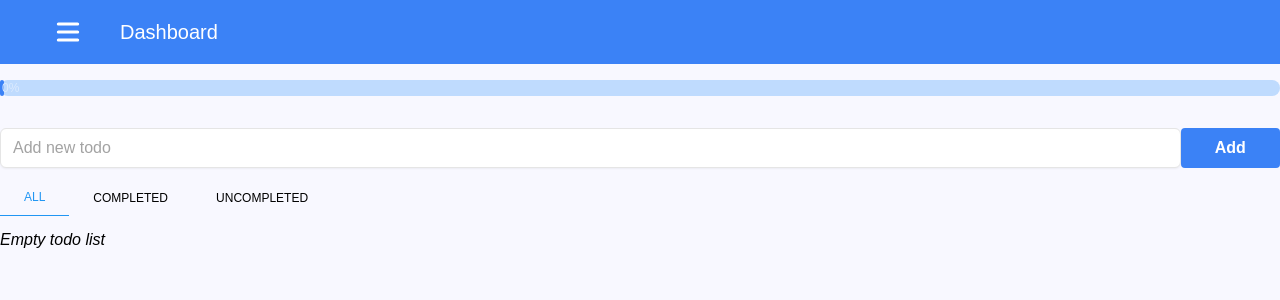
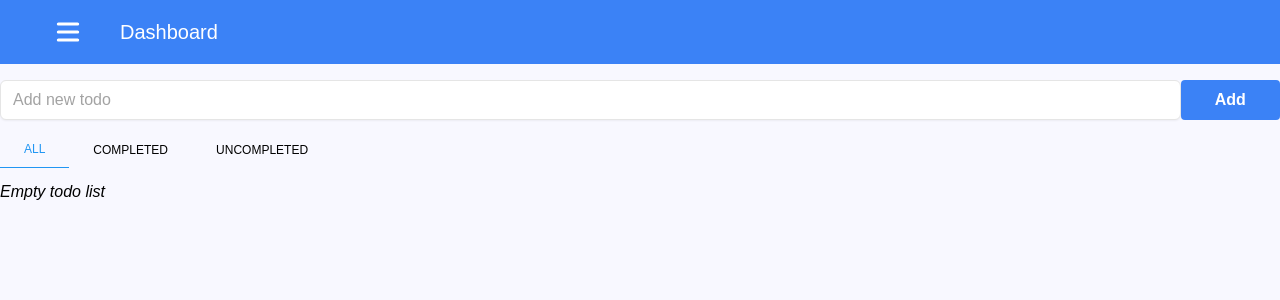
Before and after one commit to nguyenkhoi2806/vuejs-todo, a Vue app: page / in a window 1280 px wide. Shown: the top 300 px of the page. Built offline with nearby package versions, Linux system fonts and the light colour scheme; what tw-elements would draw is missing.

Commit message:
add show condition show progress

```diff
--- a/src/views/Todo/Todo.vue
+++ b/src/views/Todo/Todo.vue
@@ -127,7 +127,7 @@ export default defineComponent({
 </script>
 
 <template>
-  <div class="w-full bg-blue-200 rounded-full mt-4 mb-4">
+  <div v-if="showProgress" class="w-full bg-blue-200 rounded-full mt-4">
     <div
       class="bg-blue-500 text-xs font-medium text-blue-100 text-center p-0.5 leading-none rounded-full"
       :style="'width:' + percentTodoComplete + '%'"
```
